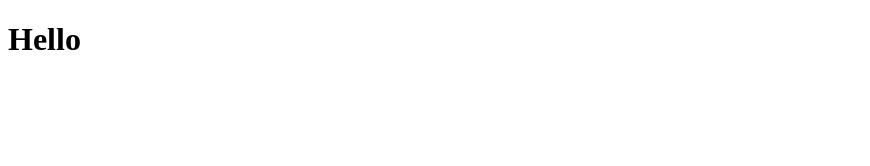
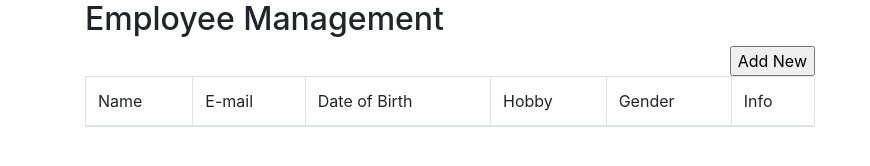
Before and after one commit to biswaspiyalCSERUET/FlexIT, a plain HTML site: page index.html in a window 1280 px wide. Shown: the whole page, without its empty margins (0-870 px from the left). Drawn offline with nearby package versions, Linux system fonts and the light colour scheme.

Commit message:
something

```diff
--- a/index.html
+++ b/index.html
@@ -3,9 +3,36 @@
 <head>
     <meta charset="UTF-8">
     <meta name="viewport" content="width=device-width, initial-scale=1.0">
-    <title>Document</title>
+    <title>Employee Management CRUD Application</title>
+    <link rel="stylesheet" href="https://stackpath.bootstrapcdn.com/bootstrap/4.5.0/css/bootstrap.min.css" integrity="sha384-9aIt2nRpC12Uk9gS9baDl411NQApFmC26EwAOH8WgZl5MYYxFfc+NcPb1dKGj7Sk" crossorigin="anonymous">
 </head>
 <body>
-    <h1>Hello</h1>
+    <div class="container">
+        <div class="row">
+            <div class="col-md-8 col-md-offset-2">
+                <h2>Employee Management</h2>
+
+                <input style="float: right" type="button" name="btn btn-danger" value="Add New" id="">
+
+                <table class="table table-hover table-bordered">
+                    <thead>
+                        <td>Name</td>
+                        <td>E-mail</td>
+                        <td>Date of Birth</td>
+                        <td>Hobby</td>
+                        <td>Gender</td>
+                        <td>Info</td>
+                    </thead>
+                </table>
+
+            </div>
+
+        </div>
+
+    </div>
+
+    <script src="https://code.jquery.com/jquery-3.5.1.slim.min.js" integrity="sha384-DfXdz2htPH0lsSSs5nCTpuj/zy4C+OGpamoFVy38MVBnE+IbbVYUew+OrCXaRkfj" crossorigin="anonymous"></script>
+    <script src="https://cdn.jsdelivr.net/npm/popper.js@1.16.0/dist/umd/popper.min.js" integrity="sha384-Q6E9RHvbIyZFJoft+2mJbHaEWldlvI9IOYy5n3zV9zzTtmI3UksdQRVvoxMfooAo" crossorigin="anonymous"></script>
+    <script src="https://stackpath.bootstrapcdn.com/bootstrap/4.5.0/js/bootstrap.min.js" integrity="sha384-OgVRvuATP1z7JjHLkuOU7Xw704+h835Lr+6QL9UvYjZE3Ipu6Tp75j7Bh/kR0JKI" crossorigin="anonymous"></script>
 </body>
 </html>
```
